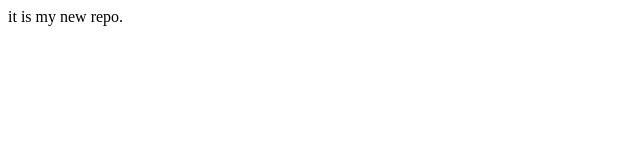
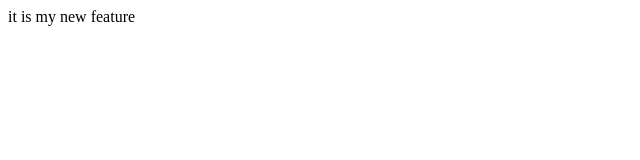
Before and after one commit to Kartikpatidar130/new-repo, a plain HTML site: page index.html in a window 1280 px wide. Shown: the full height of the page, 0-640 px from the left. Drawn offline with Linux system fonts and the light colour scheme.

Commit message:
changes in features branch

```diff
--- a/index.html
+++ b/index.html
@@ -1 +1 @@
-<P>it is my new repo.</P>
+<P>it is my new feature</P>
```
